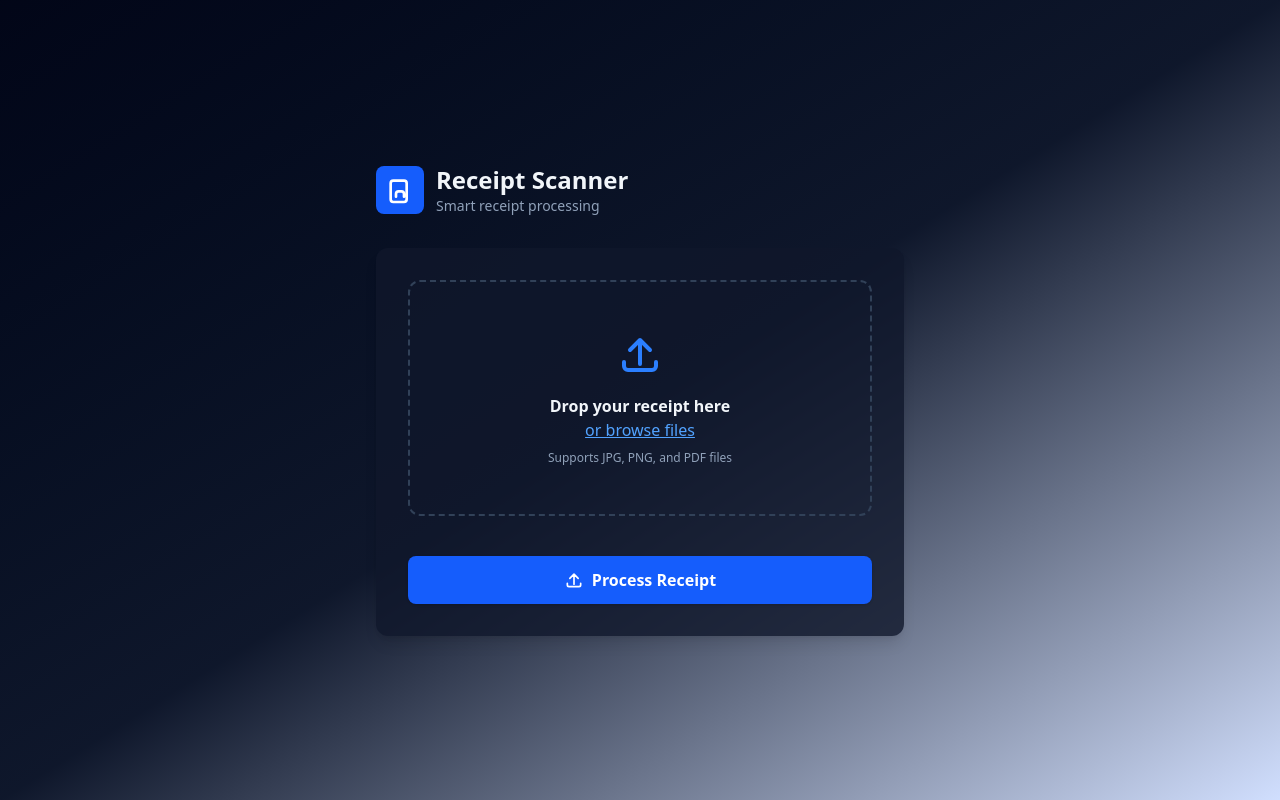
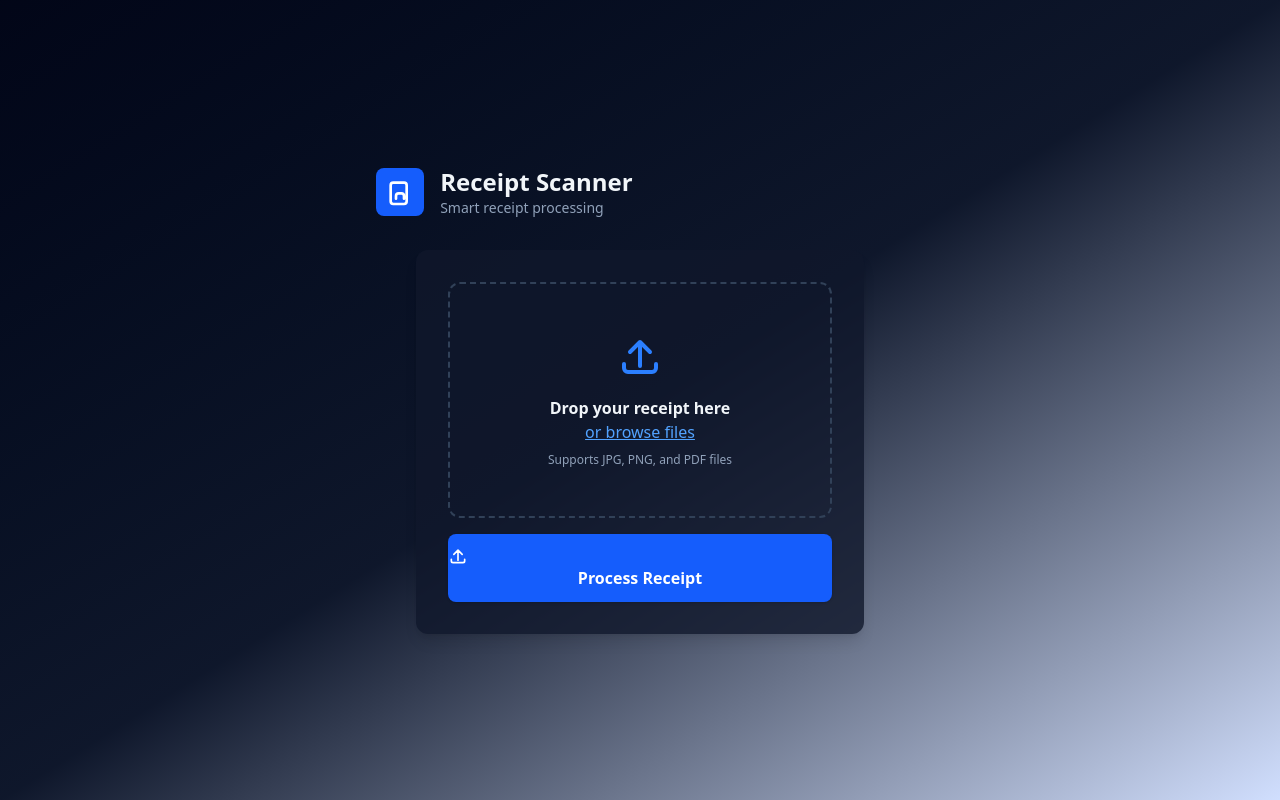
Before and after one commit to dphoria/bill, a Flask app: page / in a window 1280 px wide. Run offline with Flask 3, Linux system fonts and the light colour scheme; style sheets or scripts are compiled from the project's sources; parts of the project's set-up code (start-up, migrations or seed data) failed here and were passed over.

Commit message:
vertical

```diff
--- a/src/ui/templates/index.html
+++ b/src/ui/templates/index.html
@@ -10,20 +10,20 @@
 
 <body class="min-h-screen bg-gradient-to-br from-slate-950 via-slate-900 to-blue-600/20 flex flex-col items-center justify-center text-slate-100">
   <div class="w-full max-w-xl mx-auto p-6">
-    <div class="flex items-center mb-8">
-      <div class="bg-blue-600 rounded-lg p-2 mr-3">
+    <div class="mb-8">
+      <div class="bg-blue-600 rounded-lg p-2 mr-3 inline-block align-middle">
         <svg class="w-8 h-8 text-white" fill="none" stroke="currentColor" viewBox="0 0 24 24">
           <path stroke-linecap="round" stroke-linejoin="round" stroke-width="2" d="M9 17v-2a2 2 0 012-2h2a2 2 0 012 2v2m-6 4h6a2 2 0 002-2V7a2 2 0 00-2-2H7a2 2 0 00-2 2v12a2 2 0 002 2z" />
         </svg>
       </div>
-      <div>
+      <div class="inline-block align-middle">
         <h1 class="text-2xl font-bold">Receipt Scanner</h1>
         <p class="text-sm text-slate-400">Smart receipt processing</p>
       </div>
     </div>
-    <div class="bg-slate-900/80 rounded-xl shadow-lg p-8 flex flex-col items-center">
-      <form method="post" enctype="multipart/form-data" class="w-full flex flex-col items-center">
-        <label for="file" class="file-upload-area w-full flex flex-col items-center justify-center border-2 border-dashed border-slate-700 rounded-xl py-12 mb-6 cursor-pointer transition-colors hover:border-blue-500 hover:bg-slate-800/50">
+    <div class="w-full max-w-md mx-auto bg-slate-900/80 rounded-xl shadow-lg p-8">
+      <form method="post" enctype="multipart/form-data" class="w-full max-w-md flex flex-col gap-4 mx-auto" style="display: flex; flex-direction: column !important;">
+        <label for="file" class="file-upload-area w-full flex flex-col items-center justify-center border-2 border-dashed border-slate-700 rounded-xl py-12 cursor-pointer transition-colors hover:border-blue-500 hover:bg-slate-800/50">
           <svg class="w-12 h-12 text-blue-500 mb-4" fill="none" stroke="currentColor" viewBox="0 0 24 24">
             <path stroke-linecap="round" stroke-linejoin="round" stroke-width="2" d="M4 16v2a2 2 0 002 2h12a2 2 0 002-2v-2M7 10l5-5m0 0l5 5m-5-5v12" />
           </svg>
@@ -32,7 +32,7 @@
           <span class="text-xs text-slate-400 mt-2">Supports JPG, PNG, and PDF files</span>
           <input type="file" name="file" id="file" class="hidden">
         </label>
-        <button type="submit" class="w-full mt-4 bg-blue-600 hover:bg-blue-700 text-white font-semibold py-3 rounded-lg shadow transition-colors flex items-center justify-center">
+        <button type="submit" class="w-full bg-blue-600 hover:bg-blue-700 text-white font-semibold py-3 rounded-lg shadow transition-colors">
           <svg class="w-5 h-5 mr-2" fill="none" stroke="currentColor" viewBox="0 0 24 24">
             <path stroke-linecap="round" stroke-linejoin="round" stroke-width="2" d="M4 16v2a2 2 0 002 2h12a2 2 0 002-2v-2M7 10l5-5m0 0l5 5m-5-5v12" />
           </svg>
```
